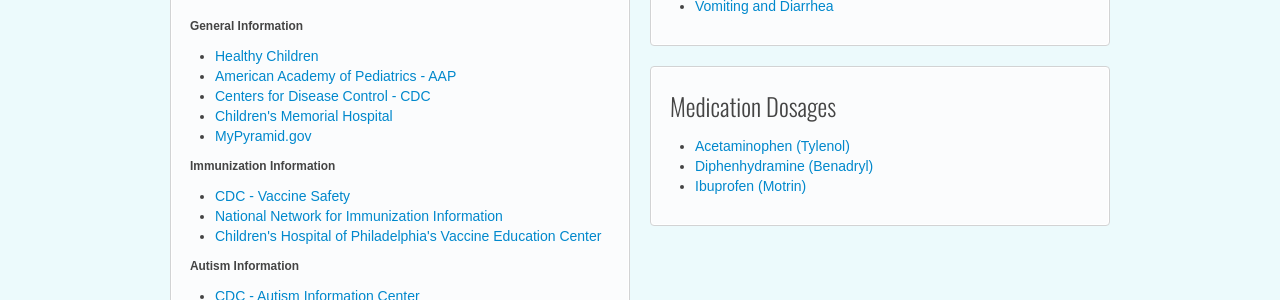
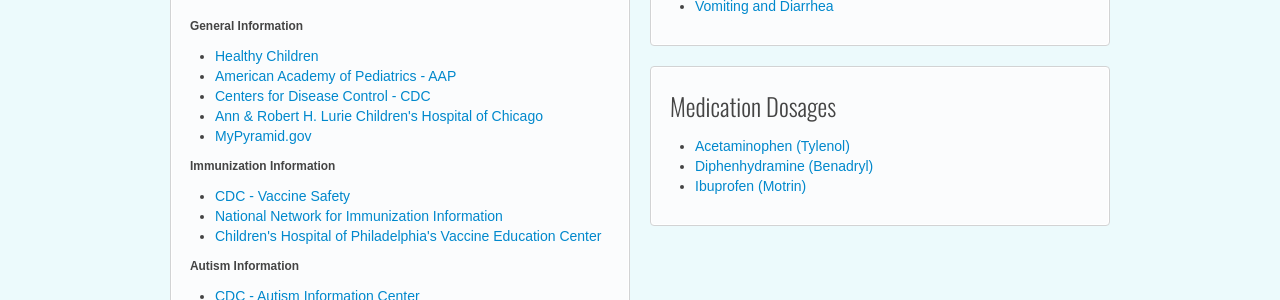
Before and after one commit to chpweb/web, a Jekyll site: the page built from health-information.html, in a window 1280 px wide. Shown: the part 667-967 px from the top of the page. Built offline with Jekyll 4.4.1, drawn with Linux system fonts in a browser that asks for light colours; some web fonts are replaced; comment, search, counter and statistics services are not loaded.

Commit message:
Update health-information.html

```diff
--- a/health-information.html
+++ b/health-information.html
@@ -37,7 +37,7 @@
 			             <li><a href="http://www.healthychildren.org" class="offsite-link" target="_blank">Healthy Children</a></li>
 			             <li><a href="http://www.aap.org" class="offsite-link" target="_blank">American Academy of Pediatrics - AAP</a></li>
 			              <li><a href="http://www.cdc.gov" class="offsite-link" target="_blank">Centers for Disease Control - CDC</a></li>
-			              <li><a href="http://Childrensmemorial.org" class="offsite-link" target="_blank">Children's Memorial Hospital</a></li>
+			              <li><a href="http://www.luriechildrens.org/" class="offsite-link" target="_blank">Ann & Robert H. Lurie Children's Hospital of Chicago</a></li>
 			              <li><a href="http://www.mypyramid.gov" class="offsite-link" target="_blank">MyPyramid.gov</a></li>
 			            </ul>
 			            <h6>Immunization Information</h6>
```
